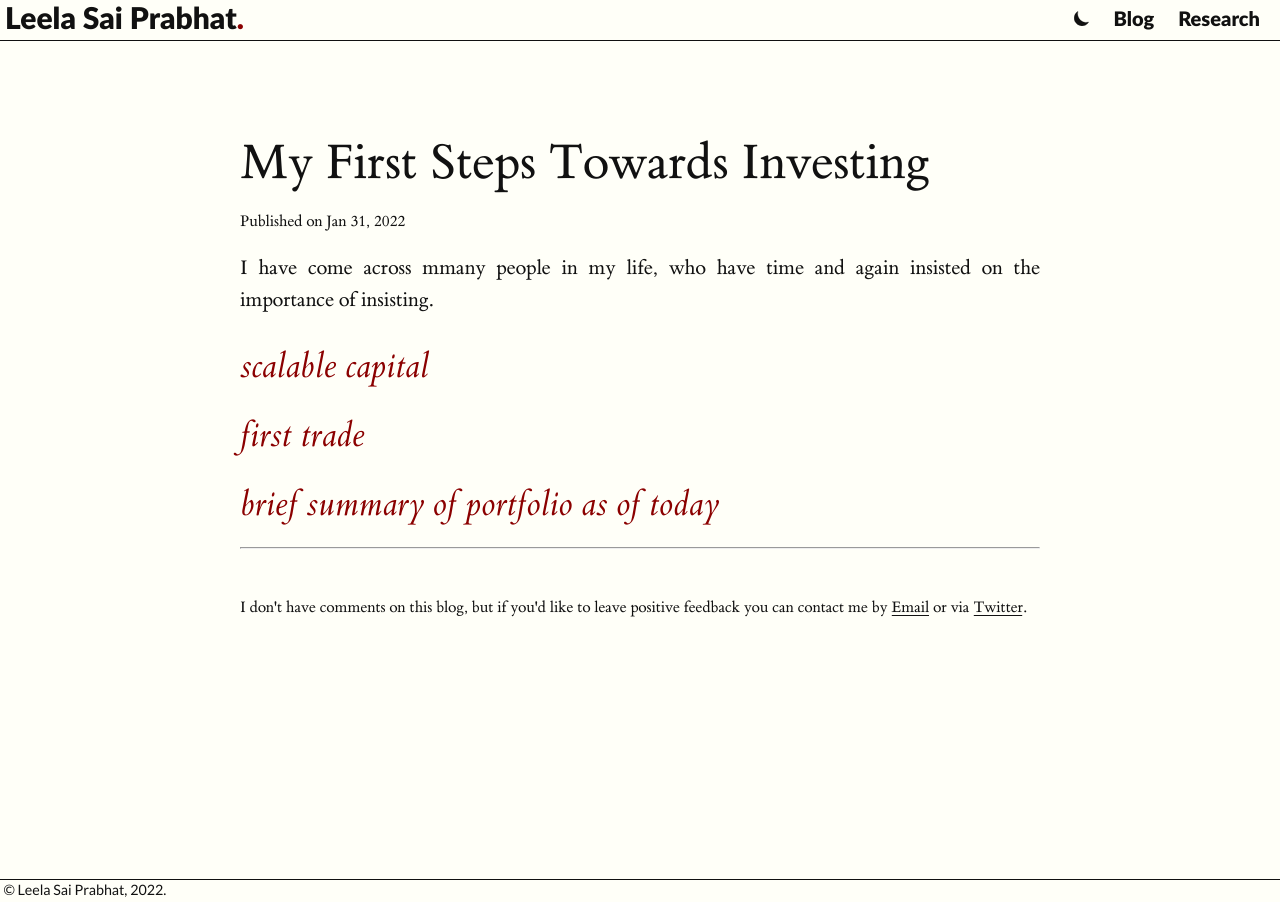
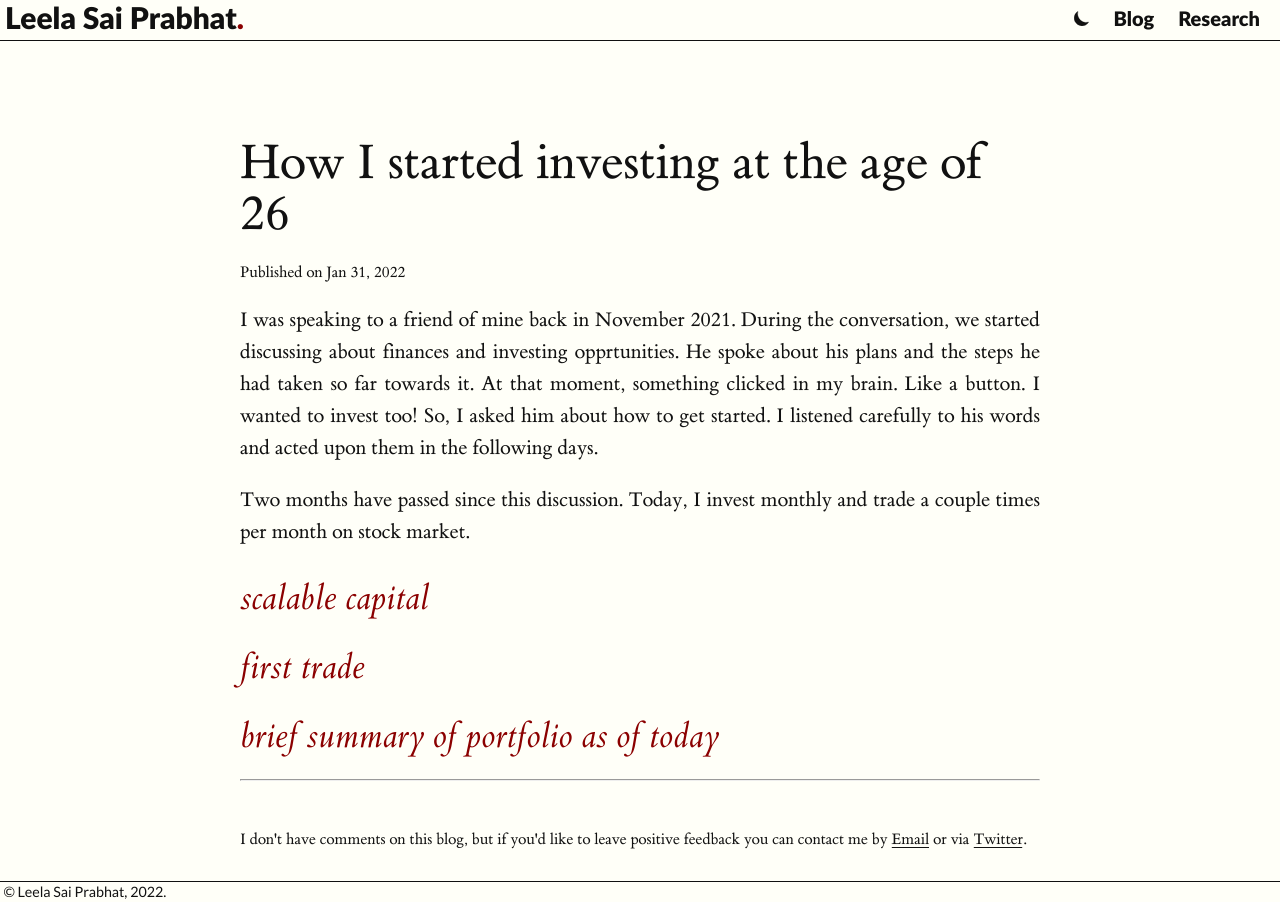
Before and after one commit to masaaldosey/masaaldosey.github.io, a Jekyll site: the page built from _posts/2022-01-31-test.md, in a window 1280 px wide. Built offline with Jekyll 4.4.1, drawn with Linux system fonts in a browser that asks for light colours.

Commit message:
edit(_posts): changed title and summary. wrote first para

```diff
--- a/_posts/2022-01-31-test.md
+++ b/_posts/2022-01-31-test.md
@@ -1,13 +1,17 @@
 ---
-title: My First Steps Towards Investing
+title: How I started investing at the age of 26
 layout: post
-summary: How I opened a brokerage account and did my first trade
+summary: Overview of broker partner, first trade and current portfolio
 ---
 
 
-I have come across mmany people in my life, who have time and again insisted on the importance of insisting.
+I was speaking to a friend of mine back in November 2021. During the conversation, we started discussing about
+finances and investing opprtunities. He spoke about his plans and the steps he had taken so far towards it. At
+that moment, something clicked in my brain. Like a button. I wanted to invest too! So, I asked him about how to
+get started. I listened carefully to his words and acted upon them in the following days.
 
-
+Two months have passed since this discussion. Today, I invest monthly and trade a couple times per month on stock
+market.
 ## scalable capital
 
 
```
